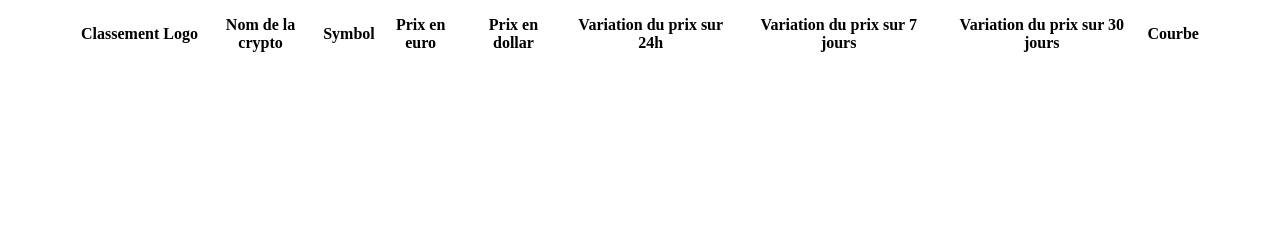
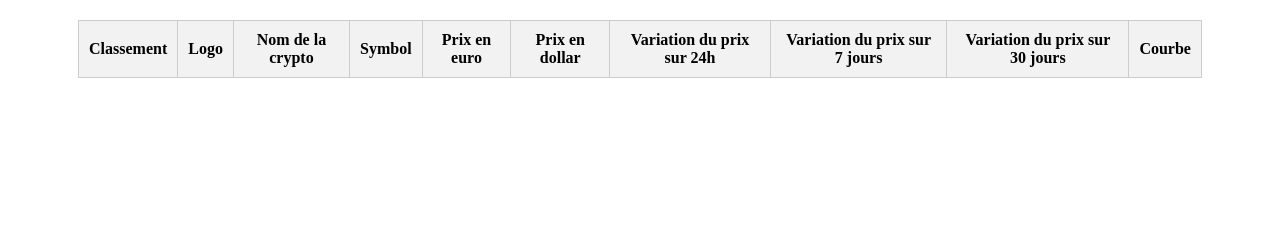
Before and after one commit to harishammache/rufiji-test-technique, a PHP site: template local/modules/exercice/views/exercice-coingecko.php in a window 1280 px wide. Shown: the part 171-411 px from the top of the page. Run offline with PHP 8.4, Linux system fonts and the light colour scheme; the template is opened without the code that fills it, so the values that code supplies are empty; some libraries are stand-ins or nearby versions.

Commit message:
Display the top 100 cryptocurrencies in a well-organized table

```diff
--- a/local/public/css/exercice.css
+++ b/local/public/css/exercice.css
@@ -15,5 +15,31 @@
     text-decoration:underline;
 }
 .container img{
+    width: 30px;
+    height: auto;
+    margin: auto;
+}
+
+.crypto-table {
     width: 100%;
+    border-collapse: collapse;
+    margin-top: 20px;
 }
+
+.crypto-table th, .crypto-table td {
+    border: 1px solid #ccc;
+    padding: 10px;
+    text-align: center;
+}
+
+.crypto-table td {
+    white-space: nowrap;
+}
+
+.crypto-table th {
+    background-color: #f2f2f2;
+}
+
+.crypto-table tbody tr:hover {
+    background-color: #f5f5f5;
+}
```
